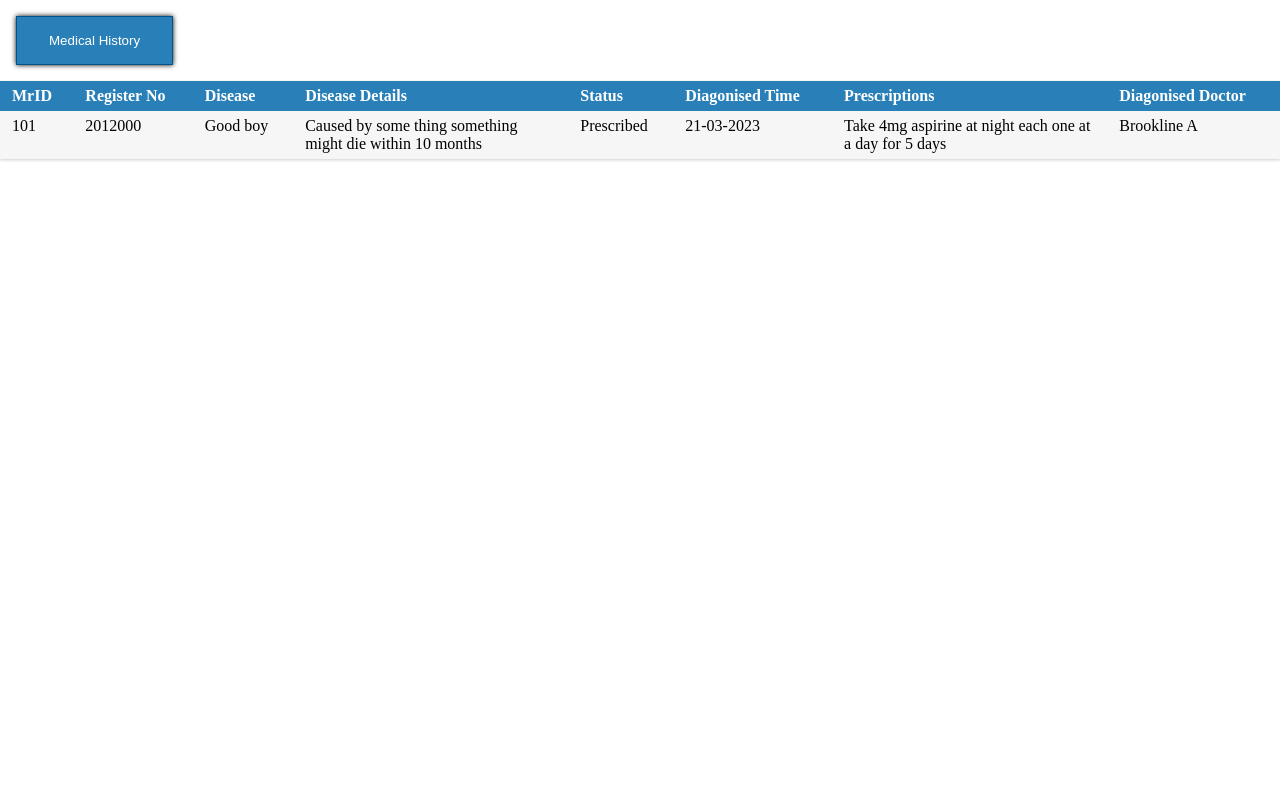
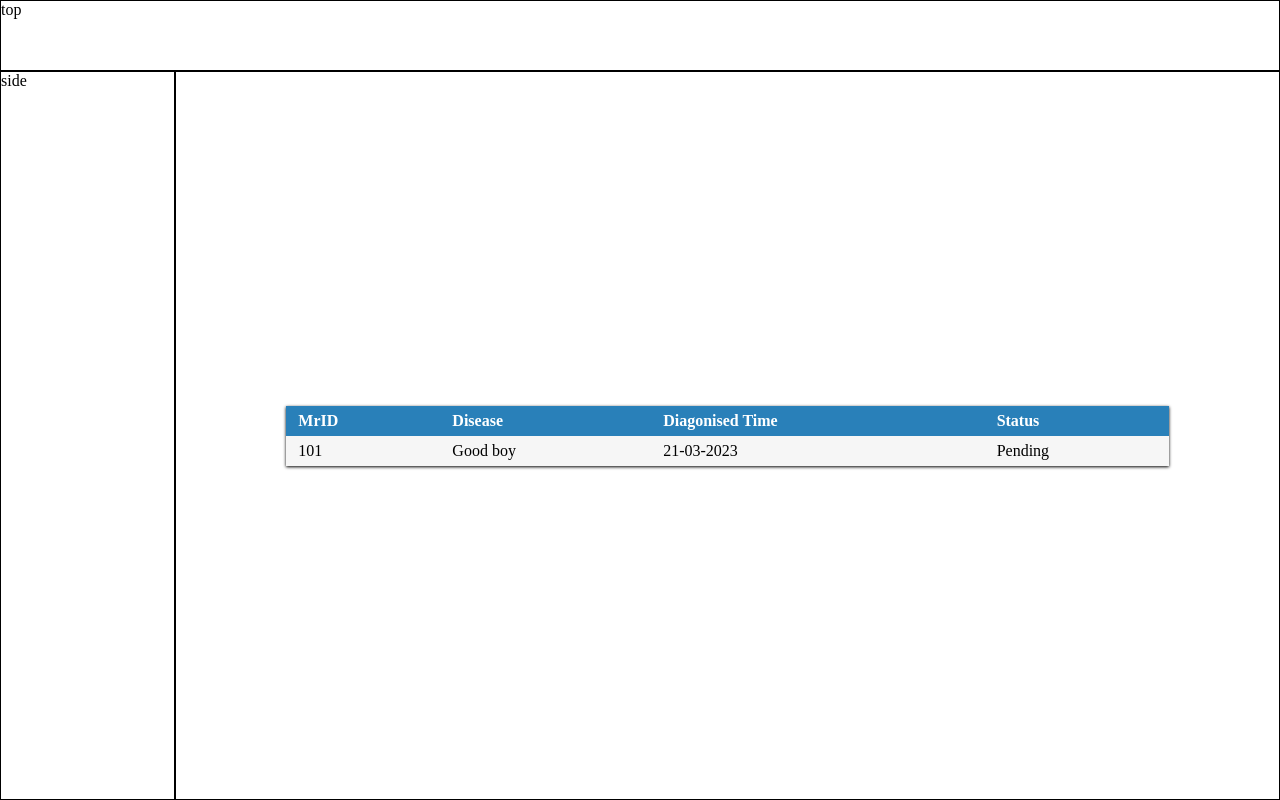
Before and after one commit to Mahii143/hospital-management, a PHP site: page / in a window 1280 px wide. Run offline with PHP 8.4, Linux system fonts and the light colour scheme.

Commit message:
Fixed Grid Template

```diff
--- a/index.html
+++ b/index.html
@@ -10,60 +10,16 @@
 </head>
 
 <body>
-    <main>
-        <!-- <div class="info-container">
-            <div class="img-container">
-                <img src="./doc.jpeg" alt="profile">
+
+    <div class="top-header">
+        top
     </div>
-            <div class="info-details">
-                <table>
-                    <tbody>
-                        <tr>
-                            <th>Register No: </th>
-                            <td>abc</td>
-                        </tr>
-                        <tr>
-                            <th>Name: </th>
-                            <td>abc</td>
-                        </tr>
-                        <tr>
-                            <th>DOB: </th>
-                            <td>abc</td>
-                        </tr>
-                    </tbody>
-                </table>
+
+    <div class="side-header">
+        side
     </div>
-            <div class="details-container">
-                <table>
-                    <tbody>
-                        <tr>
-                            <th>Email: </th>
-                            <td>abc</td>
-                        </tr>
-                        <tr>
-                            <th>Sex: </th>
-                            <td>abc</td>
-                        </tr>
-                        <tr>
-                            <th>Room No: </th>
-                            <td>abc</td>
-                        </tr>
-                        <tr>
-                            <th>Batch: </th>
-                            <td>abc</td>
-                        </tr>
-                        <tr>
-                            <th>Mobile No: </th>
-                            <td>abc</td>
-                        </tr>
-                    </tbody>
-                </table>
-            </div>
-        </div> -->
-
-        <button class="med-btn">Medical History</button>
-
-        <div class="info-table-container">
+    <div class="main">
+        <!-- main -->
         <div class="table">
 
             <div class="row header blue">
@@ -71,25 +27,13 @@
                     MrID
                 </div>
                 <div class="cell">
-                        Register No
-                    </div>
-                    <div class="cell">
                     Disease
-                    </div>
-                    <div class="cell">
-                        Disease Details
-                    </div>
-                    <div class="cell">
-                        Status
                 </div>
                 <div class="cell">
                     Diagonised Time
                 </div>
                 <div class="cell">
-                        Prescriptions
-                    </div>
-                    <div class="cell">
-                        Diagonised Doctor
+                    Status
                 </div>
             </div>
 
@@ -97,55 +41,23 @@
                 <div class="cell" data-title="mrid">
                     101
                 </div>
-                    <div class="cell" data-title="regno">
-                        2012000
-                    </div>
+
                 <div class="cell" data-title="dname">
                     Good boy
                 </div>
-                    <div class="cell" data-title="ddesc">
-                        Caused by some thing something might die within 10 months
-                    </div>
-                    <div class="cell" data-title="status">
-                        Prescribed
-                    </div>
+
                 <div class="cell" data-title="dtime">
                     21-03-2023
                 </div>
-                    <div class="cell" data-title="presc">
-                        Take 4mg aspirine at night each one at a day for 5 days
-                    </div>
-                    <div class="cell" data-title="ddoc">
-                        Brookline A
+
+                <div class="cell" data-title="status">
+                    Pending
                 </div>
             </div>
 
         </div>
-            <!-- <table>
-                <thead>
-                    <tr>
-                        <th>MrID</th>
-                        <th>Register No</th>Status
-Diagonised Time
-                        <th>Disease Title</th>
-                        <th>Disease Description</th>
-                        <th>Status</th>
-                        <th>Diagonised Time</th>
-                    </tr>
-                </thead>
-                <tbody>
-                    <tr>
-                        <td>abc</td>
-                        <td>abc</td>
-                        <td>abc</td>
-                        <td>abc</td>
-                        <td>abc</td>
-                        <td>abc</td>
-                    </tr>
-                </tbody>
-            </table> -->
     </div>
-    </main>
+
 </body>
 
 </html>
--- a/style.css
+++ b/style.css
@@ -4,82 +4,54 @@
     box-sizing: border-box;
 }
 
-/*
-main {
+
+/* dashboard starts*/
+
+
+body {
+    height: 100vh;
     width: 100vw;
+    display: grid;
+    grid-template-areas:
+    'toph toph toph toph toph toph'
+    'sideh mainh mainh mainh mainh mainh'
+    'sideh mainh mainh mainh mainh mainh'
+    'sideh mainh mainh mainh mainh mainh'
+    'sideh mainh mainh mainh mainh mainh'
+    'sideh mainh mainh mainh mainh mainh'
+    'sideh mainh mainh mainh mainh mainh'
+    'sideh mainh mainh mainh mainh mainh'
+    'sideh mainh mainh mainh mainh mainh'
+    'sideh mainh mainh mainh mainh mainh'
+    'sideh mainh mainh mainh mainh mainh'
+    'sideh mainh mainh mainh mainh mainh'
+    'sideh mainh mainh mainh mainh mainh'
+    'sideh mainh mainh mainh mainh mainh'
+    ;
+}
+
+.top-header {
+    grid-area: toph;
+    /* height: 20%; */
+}
+.side-header {
+    grid-area: sideh;
+}
+.main {
+    grid-area: mainh;
     display: flex;
     justify-content: center;
-    flex-direction: column;
     align-items: center;
 }
-
-.info-container {
-    width: 75%;
-    height: 25rem;
-    margin: 1rem 0;
-    display: flex;
-    align-items: center;
-    justify-content: center;
-    flex-wrap: wrap;
-    border: 1px solid #aaaaaa;
-    box-shadow: 0 0 5px 0 #000000;
+body > div {
+    border: 1px solid black;
 }
 
-.info-container .img-container {
-    width: 30%;
-    height: 50%;
-}
+/* dashboard ends*/
 
-.info-container .img-container img {
-    width: 100%;
-    height: 100%;
-    object-fit: cover;
-}
 
-.info-container .info-details {
-    height: 50%;
-    width: 70%;
-    padding: 1rem;
-    display: flex;
-}
-
-.info-container .info-details {
-    background-color: #e5e3e3;
-}
-
-.info-container .details-container {
-    width: 100%;
-    height: 50%;
-    background-color: #e5e3e3;
-    border-top: 2px solid #aaa;
-    padding: 1rem;
-    display: flex;
-}
-
-.info-table-container table tbody tr td,
-.info-table-container table thead tr th {
-    border: 1px solid gray;
-}
-
-table {
-    border-collapse: collapse;
-}
-
-th {
-    text-align: right;
-}
-
-td {
-    text-align: center;
-}
-
-.info-table-container table thead tr th,
-.info-table-container table tbody tr td {
-    padding: 1rem 1.37rem;
-} */
 
 /** Table starts**/
-
 
 @media screen and (max-width: 580px) {
     body {
@@ -95,9 +67,8 @@ td {
 }
 
 .table {
-    margin: 0 0 40px 0;
-    width: 100%;
-    box-shadow: 0 1px 3px rgba(0, 0, 0, 0.2);
+    width: 80%;
+    box-shadow: 0 1px 3px rgba(0, 0, 0, 1);
     display: table;
 }
 
@@ -164,7 +135,6 @@ td {
 
 .cell {
     padding: 6px 12px;
-    max-width: 15rem;
     max-height: 2rem;
     overflow: auto;
     display: table-cell;
```
Lines whose indentation alone changed are shown as unchanged.
